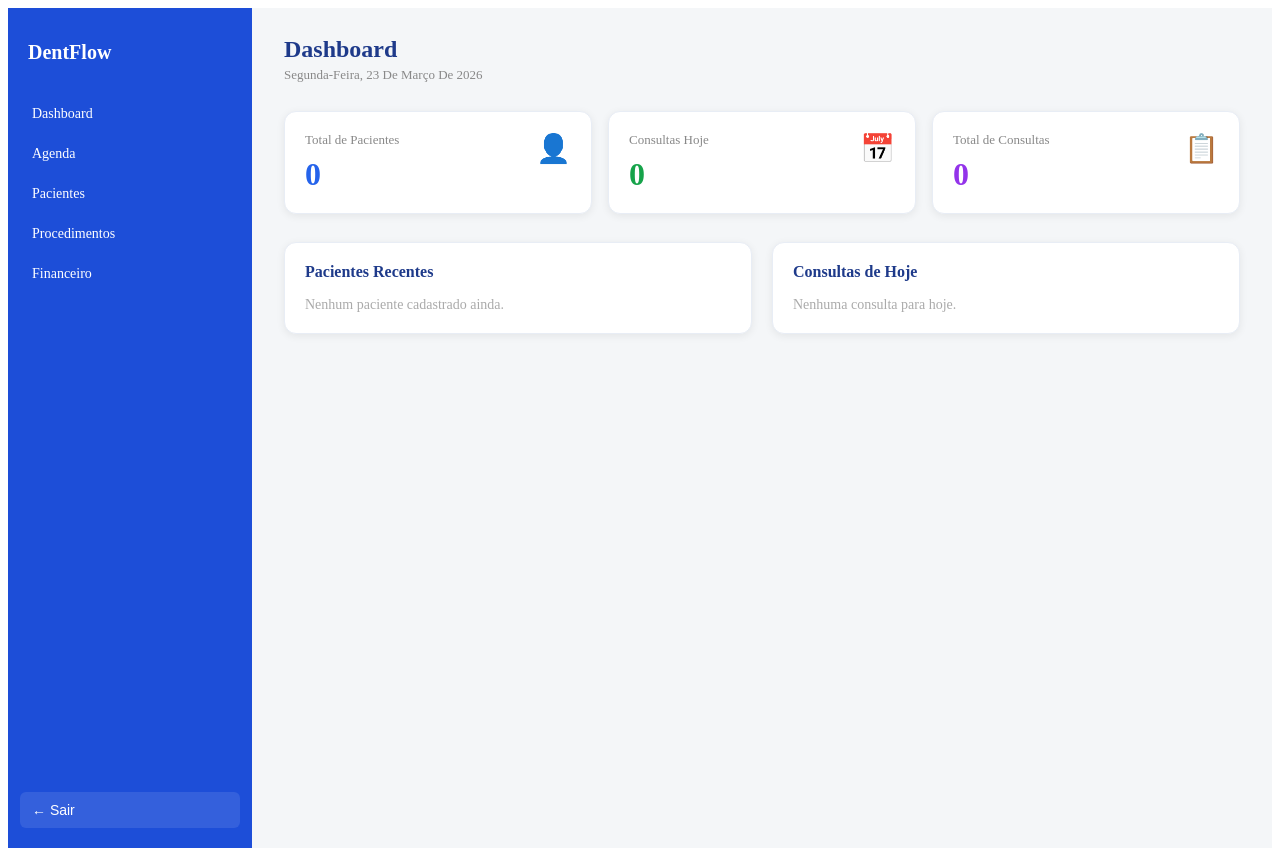
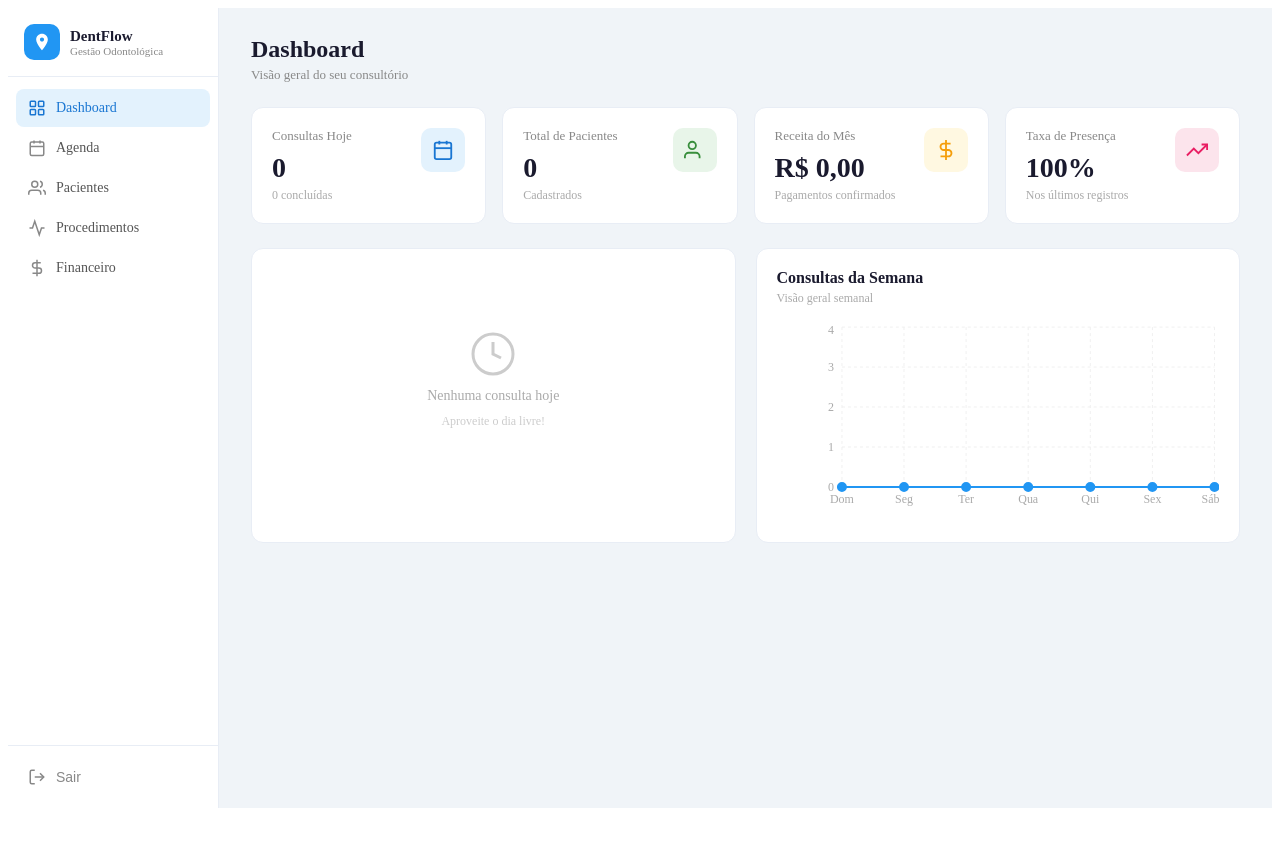
Before and after one commit to LuanAguiar134/DentFlow, a React (Vite) app: page / in a window 1280 px wide. After the commit the page ends 816 px from the top, so only its background shows below. Built offline with nearby package versions, Linux system fonts and the light colour scheme; sample sign-in values are in the browser's storage; the HTML template or start-up script is replaced by a standard one.

Commit message:
dentflow

```diff
--- a/src/components/Sidebar.jsx
+++ b/src/components/Sidebar.jsx
@@ -1,7 +1,8 @@
-import { Link, useNavigate } from "react-router-dom";
+import { Link, useLocation, useNavigate } from "react-router-dom";
 
 export default function Sidebar() {
   const navigate = useNavigate();
+  const location = useLocation();
 
   function handleLogout() {
     localStorage.removeItem("auth");
@@ -9,71 +10,51 @@ export default function Sidebar() {
   }
 
   return (
-    <div
-      style={{
-        height: "100vh",
-        width: "220px",
-        background: "#1d4ed8",
-        color: "white",
-        display: "flex",
-        flexDirection: "column",
-        padding: "20px 12px",
-        flexShrink: 0,
-      }}
-    >
-      <h1 style={{ fontSize: "20px", fontWeight: 700, marginBottom: "32px", paddingLeft: "8px" }}>
-        DentFlow
-      </h1>
+    <div style={{ height: "100vh", width: "210px", background: "#fff", borderRight: "1px solid #e8edf5", display: "flex", flexDirection: "column", flexShrink: 0 }}>
+      {/* Logo */}
+      <div style={{ padding: "16px", borderBottom: "1px solid #e8edf5" }}>
+        <div style={{ display: "flex", alignItems: "center", gap: "10px" }}>
+          <div style={{ width: 36, height: 36, background: "#2196f3", borderRadius: "10px", display: "flex", alignItems: "center", justifyContent: "center" }}>
+            <svg width="20" height="20" viewBox="0 0 24 24" fill="white"><path d="M12 2C8.13 2 5 5.13 5 9c0 5.25 7 13 7 13s7-7.75 7-13c0-3.87-3.13-7-7-7zm0 9.5c-1.38 0-2.5-1.12-2.5-2.5s1.12-2.5 2.5-2.5 2.5 1.12 2.5 2.5-1.12 2.5-2.5 2.5z"/></svg>
+          </div>
+          <div>
+            <div style={{ fontSize: "15px", fontWeight: 700, color: "#1a1a2e" }}>DentFlow</div>
+            <div style={{ fontSize: "11px", color: "#888" }}>Gestão Odontológica</div>
+          </div>
+        </div>
+      </div>
 
-      <nav style={{ display: "flex", flexDirection: "column", gap: "4px", flex: 1 }}>
-        <NavLink to="/">Dashboard</NavLink>
-        <NavLink to="/agenda">Agenda</NavLink>
-        <NavLink to="/patients">Pacientes</NavLink>
-        <NavLink to="/procedures">Procedimentos</NavLink>
-        <NavLink to="/financial">Financeiro</NavLink>
+      {/* Nav */}
+      <nav style={{ flex: 1, padding: "12px 8px" }}>
+        <NavItem to="/" label="Dashboard" active={location.pathname === "/"} icon={<svg width="18" height="18" viewBox="0 0 24 24" fill="none" stroke="currentColor" strokeWidth="2"><rect x="3" y="3" width="7" height="7" rx="1"/><rect x="14" y="3" width="7" height="7" rx="1"/><rect x="3" y="14" width="7" height="7" rx="1"/><rect x="14" y="14" width="7" height="7" rx="1"/></svg>} />
+        <NavItem to="/agenda" label="Agenda" active={location.pathname === "/agenda"} icon={<svg width="18" height="18" viewBox="0 0 24 24" fill="none" stroke="currentColor" strokeWidth="2"><rect x="3" y="4" width="18" height="18" rx="2"/><line x1="16" y1="2" x2="16" y2="6"/><line x1="8" y1="2" x2="8" y2="6"/><line x1="3" y1="10" x2="21" y2="10"/></svg>} />
+        <NavItem to="/patients" label="Pacientes" active={location.pathname === "/patients"} icon={<svg width="18" height="18" viewBox="0 0 24 24" fill="none" stroke="currentColor" strokeWidth="2"><path d="M17 21v-2a4 4 0 0 0-4-4H5a4 4 0 0 0-4 4v2"/><circle cx="9" cy="7" r="4"/><path d="M23 21v-2a4 4 0 0 0-3-3.87"/><path d="M16 3.13a4 4 0 0 1 0 7.75"/></svg>} />
+        <NavItem to="/procedures" label="Procedimentos" active={location.pathname === "/procedures"} icon={<svg width="18" height="18" viewBox="0 0 24 24" fill="none" stroke="currentColor" strokeWidth="2"><path d="M22 12h-4l-3 9L9 3l-3 9H2"/></svg>} />
+        <NavItem to="/financial" label="Financeiro" active={location.pathname === "/financial"} icon={<svg width="18" height="18" viewBox="0 0 24 24" fill="none" stroke="currentColor" strokeWidth="2"><line x1="12" y1="1" x2="12" y2="23"/><path d="M17 5H9.5a3.5 3.5 0 0 0 0 7h5a3.5 3.5 0 0 1 0 7H6"/></svg>} />
       </nav>
 
-      <button
-        onClick={handleLogout}
-        style={{
-          display: "flex",
-          alignItems: "center",
-          gap: "8px",
-          background: "rgba(255,255,255,0.1)",
-          border: "none",
-          color: "white",
-          padding: "10px 12px",
-          borderRadius: "6px",
-          cursor: "pointer",
-          fontSize: "14px",
-          fontWeight: 500,
-          width: "100%",
-          marginTop: "8px",
-        }}
-      >
-        ← Sair
-      </button>
+      {/* Sair */}
+      <div style={{ padding: "12px 8px", borderTop: "1px solid #e8edf5" }}>
+        <button onClick={handleLogout} style={{ display: "flex", alignItems: "center", gap: "10px", width: "100%", background: "transparent", border: "none", padding: "10px 12px", borderRadius: "8px", cursor: "pointer", color: "#888", fontSize: "14px", fontWeight: 500 }}
+          onMouseEnter={(e) => e.currentTarget.style.background = "#f4f6f8"}
+          onMouseLeave={(e) => e.currentTarget.style.background = "transparent"}
+        >
+          <svg width="18" height="18" viewBox="0 0 24 24" fill="none" stroke="currentColor" strokeWidth="2"><path d="M9 21H5a2 2 0 0 1-2-2V5a2 2 0 0 1 2-2h4"/><polyline points="16 17 21 12 16 7"/><line x1="21" y1="12" x2="9" y2="12"/></svg>
+          Sair
+        </button>
+      </div>
     </div>
   );
 }
 
-function NavLink({ to, children }) {
+function NavItem({ to, label, active, icon }) {
   return (
-    <Link
-      to={to}
-      style={{
-        color: "white",
-        textDecoration: "none",
-        padding: "10px 12px",
-        borderRadius: "6px",
-        fontSize: "14px",
-        fontWeight: 500,
-        display: "block",
-      }}
-      onMouseEnter={(e) => (e.currentTarget.style.background = "rgba(255,255,255,0.15)")}
-      onMouseLeave={(e) => (e.currentTarget.style.background = "transparent")}
+    <Link to={to} style={{ display: "flex", alignItems: "center", gap: "10px", padding: "10px 12px", borderRadius: "8px", marginBottom: "2px", textDecoration: "none", fontSize: "14px", fontWeight: 500, background: active ? "#e3f2fd" : "transparent", color: active ? "#1976d2" : "#555" }}
+      onMouseEnter={(e) => { if (!active) e.currentTarget.style.background = "#f4f6f8"; }}
+      onMouseLeave={(e) => { if (!active) e.currentTarget.style.background = active ? "#e3f2fd" : "transparent"; }}
     >
-      {children}
+      <span style={{ color: active ? "#1976d2" : "#888", display: "flex" }}>{icon}</span>
+      {label}
     </Link>
   );
 }
--- a/src/pages/Dashboard.jsx
+++ b/src/pages/Dashboard.jsx
@@ -1,137 +1,111 @@
 import { useEffect, useState } from "react";
 import Sidebar from "../components/Sidebar";
+import { LineChart, Line, XAxis, YAxis, CartesianGrid, Tooltip, ResponsiveContainer } from "recharts";
+
+const DAYS_PT = ["Dom", "Seg", "Ter", "Qua", "Qui", "Sex", "Sáb"];
 
 export default function Dashboard() {
   const [patients, setPatients] = useState([]);
   const [appointments, setAppointments] = useState([]);
+  const [payments, setPayments] = useState([]);
 
   useEffect(() => {
-    const savedPatients = localStorage.getItem("patients");
-    if (savedPatients) setPatients(JSON.parse(savedPatients));
-
-    const savedAppointments = localStorage.getItem("appointments");
-    if (savedAppointments) setAppointments(JSON.parse(savedAppointments));
+    const p = localStorage.getItem("patients");
+    if (p) setPatients(JSON.parse(p));
+    const a = localStorage.getItem("appointments");
+    if (a) setAppointments(JSON.parse(a));
+    const f = localStorage.getItem("payments");
+    if (f) setPayments(JSON.parse(f));
   }, []);
 
   const today = new Date().toISOString().split("T")[0];
   const todayAppointments = appointments.filter((a) => a.date === today);
-  const recentPatients = patients.slice(-3).reverse();
 
-  const todayFormatted = new Date().toLocaleDateString("pt-BR", {
-    weekday: "long",
-    day: "2-digit",
-    month: "long",
-    year: "numeric",
+  const thisMonth = `${new Date().getFullYear()}-${String(new Date().getMonth() + 1).padStart(2, "0")}`;
+  const receitaMes = payments
+    .filter((p) => p.status === "Pago" && p.date && p.date.startsWith(thisMonth))
+    .reduce((acc, p) => acc + Number(p.amount), 0);
+
+  const taxaPresenca = todayAppointments.length > 0
+    ? Math.round((todayAppointments.filter((a) => a.status === "concluida").length / todayAppointments.length) * 100)
+    : 100;
+
+  const weekData = DAYS_PT.map((day, i) => {
+    const date = new Date();
+    const diff = i - date.getDay();
+    const d = new Date(date);
+    d.setDate(date.getDate() + diff);
+    const iso = d.toISOString().split("T")[0];
+    return { day, consultas: appointments.filter((a) => a.date === iso).length };
   });
 
   return (
-    <div style={{ display: "flex", background: "#f4f6f8", minHeight: "100vh" }}>
+    <div style={{ display: "flex", background: "#f0f4f8", minHeight: "100vh" }}>
       <Sidebar />
 
       <div style={{ flex: 1, padding: "28px 32px" }}>
-        {/* Topbar */}
-        <div style={{ marginBottom: "28px" }}>
-          <h1 style={{ fontSize: "24px", fontWeight: 700, color: "#1e3a8a", margin: 0 }}>
-            Dashboard
-          </h1>
-          <p style={{ margin: "4px 0 0", fontSize: "13px", color: "#888", textTransform: "capitalize" }}>
-            {todayFormatted}
-          </p>
+        <div style={{ marginBottom: "24px" }}>
+          <h1 style={{ fontSize: "24px", fontWeight: 700, color: "#1a1a2e", margin: 0 }}>Dashboard</h1>
+          <p style={{ margin: "4px 0 0", fontSize: "13px", color: "#888" }}>Visão geral do seu consultório</p>
         </div>
 
-        {/* Cards */}
-        <div style={{ display: "grid", gridTemplateColumns: "repeat(3, 1fr)", gap: "16px", marginBottom: "28px" }}>
-          <Card
-            label="Total de Pacientes"
-            value={patients.length}
-            color="#2563eb"
-            icon="👤"
+        {/* 4 Cards */}
+        <div style={{ display: "grid", gridTemplateColumns: "repeat(4, 1fr)", gap: "16px", marginBottom: "24px" }}>
+          <Card label="Consultas Hoje" value={todayAppointments.length} sub={`${todayAppointments.length} concluídas`} iconBg="#e3f2fd" iconColor="#1976d2"
+            icon={<svg width="22" height="22" viewBox="0 0 24 24" fill="none" stroke="currentColor" strokeWidth="2"><rect x="3" y="4" width="18" height="18" rx="2"/><line x1="16" y1="2" x2="16" y2="6"/><line x1="8" y1="2" x2="8" y2="6"/><line x1="3" y1="10" x2="21" y2="10"/></svg>}
           />
-          <Card
-            label="Consultas Hoje"
-            value={todayAppointments.length}
-            color="#16a34a"
-            icon="📅"
+          <Card label="Total de Pacientes" value={patients.length} sub="Cadastrados" iconBg="#e8f5e9" iconColor="#388e3c"
+            icon={<svg width="22" height="22" viewBox="0 0 24 24" fill="none" stroke="currentColor" strokeWidth="2"><path d="M17 21v-2a4 4 0 0 0-4-4H5a4 4 0 0 0-4 4v2"/><circle cx="9" cy="7" r="4"/></svg>}
           />
-          <Card
-            label="Total de Consultas"
-            value={appointments.length}
-            color="#9333ea"
-            icon="📋"
+          <Card label="Receita do Mês" value={receitaMes.toLocaleString("pt-BR", { style: "currency", currency: "BRL" })} sub="Pagamentos confirmados" iconBg="#fff8e1" iconColor="#f59e0b"
+            icon={<svg width="22" height="22" viewBox="0 0 24 24" fill="none" stroke="currentColor" strokeWidth="2"><line x1="12" y1="1" x2="12" y2="23"/><path d="M17 5H9.5a3.5 3.5 0 0 0 0 7h5a3.5 3.5 0 0 1 0 7H6"/></svg>}
+          />
+          <Card label="Taxa de Presença" value={`${taxaPresenca}%`} sub="Nos últimos registros" iconBg="#fce4ec" iconColor="#e91e63"
+            icon={<svg width="22" height="22" viewBox="0 0 24 24" fill="none" stroke="currentColor" strokeWidth="2"><polyline points="23 6 13.5 15.5 8.5 10.5 1 18"/><polyline points="17 6 23 6 23 12"/></svg>}
           />
         </div>
 
-        {/* Bottom grid */}
+        {/* Bottom */}
         <div style={{ display: "grid", gridTemplateColumns: "1fr 1fr", gap: "20px" }}>
-          {/* Pacientes recentes */}
+          {/* Consultas hoje */}
           <div style={cardStyle}>
-            <h2 style={sectionTitle}>Pacientes Recentes</h2>
-
-            {recentPatients.length === 0 ? (
-              <p style={emptyText}>Nenhum paciente cadastrado ainda.</p>
+            {todayAppointments.length === 0 ? (
+              <div style={{ display: "flex", flexDirection: "column", alignItems: "center", justifyContent: "center", height: "220px", gap: "10px" }}>
+                <svg width="48" height="48" viewBox="0 0 24 24" fill="none" stroke="#ccc" strokeWidth="1.5"><circle cx="12" cy="12" r="10"/><polyline points="12 6 12 12 16 14"/></svg>
+                <p style={{ color: "#aaa", fontSize: "14px", margin: 0, fontWeight: 500 }}>Nenhuma consulta hoje</p>
+                <p style={{ color: "#ccc", fontSize: "12px", margin: 0 }}>Aproveite o dia livre!</p>
+              </div>
             ) : (
-              recentPatients.map((p) => (
-                <div key={p.id} style={listItem}>
-                  <div
-                    style={{
-                      width: 36,
-                      height: 36,
-                      borderRadius: "50%",
-                      background: "#dbeafe",
-                      color: "#2563eb",
-                      display: "flex",
-                      alignItems: "center",
-                      justifyContent: "center",
-                      fontWeight: 700,
-                      fontSize: "14px",
-                      flexShrink: 0,
-                    }}
-                  >
-                    {p.name.charAt(0).toUpperCase()}
-                  </div>
-                  <div>
-                    <strong style={{ fontSize: "14px", color: "#1a1a2e" }}>{p.name}</strong>
-                    <p style={{ margin: 0, fontSize: "12px", color: "#888" }}>
-                      {p.phone || "Sem telefone"}
-                    </p>
-                  </div>
-                </div>
-              ))
-            )}
-          </div>
-
-          {/* Consultas de hoje */}
-          <div style={cardStyle}>
+              <>
                 <h2 style={sectionTitle}>Consultas de Hoje</h2>
-
-            {todayAppointments.length === 0 ? (
-              <p style={emptyText}>Nenhuma consulta para hoje.</p>
-            ) : (
-              todayAppointments.map((a) => (
+                {todayAppointments.map((a) => (
                   <div key={a.id} style={listItem}>
-                  <div
-                    style={{
-                      width: 36,
-                      height: 36,
-                      borderRadius: "50%",
-                      background: "#dcfce7",
-                      color: "#16a34a",
-                      display: "flex",
-                      alignItems: "center",
-                      justifyContent: "center",
-                      fontSize: "16px",
-                      flexShrink: 0,
-                    }}
-                  >
-                    🕐
+                    <div style={{ width: 36, height: 36, borderRadius: "50%", background: "#e3f2fd", color: "#1976d2", display: "flex", alignItems: "center", justifyContent: "center", fontWeight: 700, fontSize: "14px", flexShrink: 0 }}>
+                      {a.patient?.charAt(0).toUpperCase()}
                     </div>
                     <div>
                       <strong style={{ fontSize: "14px", color: "#1a1a2e" }}>{a.patient}</strong>
                       <p style={{ margin: 0, fontSize: "12px", color: "#888" }}>{a.time}</p>
                     </div>
                   </div>
-              ))
+                ))}
+              </>
             )}
+          </div>
+
+          {/* Gráfico */}
+          <div style={cardStyle}>
+            <h2 style={sectionTitle}>Consultas da Semana</h2>
+            <p style={{ fontSize: "12px", color: "#aaa", margin: "-12px 0 16px" }}>Visão geral semanal</p>
+            <ResponsiveContainer width="100%" height={200}>
+              <LineChart data={weekData}>
+                <CartesianGrid strokeDasharray="3 3" stroke="#f0f0f0" />
+                <XAxis dataKey="day" tick={{ fontSize: 12, fill: "#aaa" }} axisLine={false} tickLine={false} />
+                <YAxis tick={{ fontSize: 12, fill: "#aaa" }} axisLine={false} tickLine={false} allowDecimals={false} />
+                <Tooltip />
+                <Line type="monotone" dataKey="consultas" stroke="#2196f3" strokeWidth={2} dot={{ fill: "#2196f3", r: 4 }} />
+              </LineChart>
+            </ResponsiveContainer>
           </div>
         </div>
       </div>
@@ -139,46 +113,21 @@ export default function Dashboard() {
   );
 }
 
-function Card({ label, value, color, icon }) {
+function Card({ label, value, sub, iconBg, iconColor, icon }) {
   return (
-    <div style={cardStyle}>
-      <div style={{ display: "flex", justifyContent: "space-between", alignItems: "flex-start" }}>
+    <div style={{ background: "#fff", borderRadius: "12px", border: "1px solid #e8edf5", padding: "20px", display: "flex", justifyContent: "space-between", alignItems: "flex-start" }}>
       <div>
         <p style={{ margin: 0, fontSize: "13px", color: "#888", fontWeight: 500 }}>{label}</p>
-          <p style={{ margin: "8px 0 0", fontSize: "32px", fontWeight: 700, color }}>{value}</p>
+        <p style={{ margin: "8px 0 4px", fontSize: "28px", fontWeight: 700, color: "#1a1a2e" }}>{value}</p>
+        <p style={{ margin: 0, fontSize: "12px", color: "#aaa" }}>{sub}</p>
       </div>
-        <span style={{ fontSize: "28px" }}>{icon}</span>
+      <div style={{ width: 44, height: 44, borderRadius: "10px", background: iconBg, color: iconColor, display: "flex", alignItems: "center", justifyContent: "center" }}>
+        {icon}
       </div>
     </div>
   );
 }
 
-const cardStyle = {
-  background: "white",
-  padding: "20px",
-  borderRadius: "12px",
-  boxShadow: "0 2px 8px rgba(0,0,0,0.07)",
-  border: "1px solid #e8edf5",
-};
-
-const sectionTitle = {
-  fontSize: "16px",
-  fontWeight: 700,
-  color: "#1e3a8a",
-  marginBottom: "16px",
-  marginTop: 0,
-};
-
-const listItem = {
-  display: "flex",
-  alignItems: "center",
-  gap: "12px",
-  padding: "10px 0",
-  borderBottom: "1px solid #f0f4f8",
-};
-
-const emptyText = {
-  color: "#aaa",
-  fontSize: "14px",
-  margin: 0,
-};
+const cardStyle = { background: "#fff", borderRadius: "12px", border: "1px solid #e8edf5", padding: "20px" };
+const sectionTitle = { fontSize: "16px", fontWeight: 700, color: "#1a1a2e", margin: "0 0 16px" };
+const listItem = { display: "flex", alignItems: "center", gap: "12px", padding: "10px 0", borderBottom: "1px solid #f0f4f8" };
```
Lines whose indentation alone changed are shown as unchanged.
